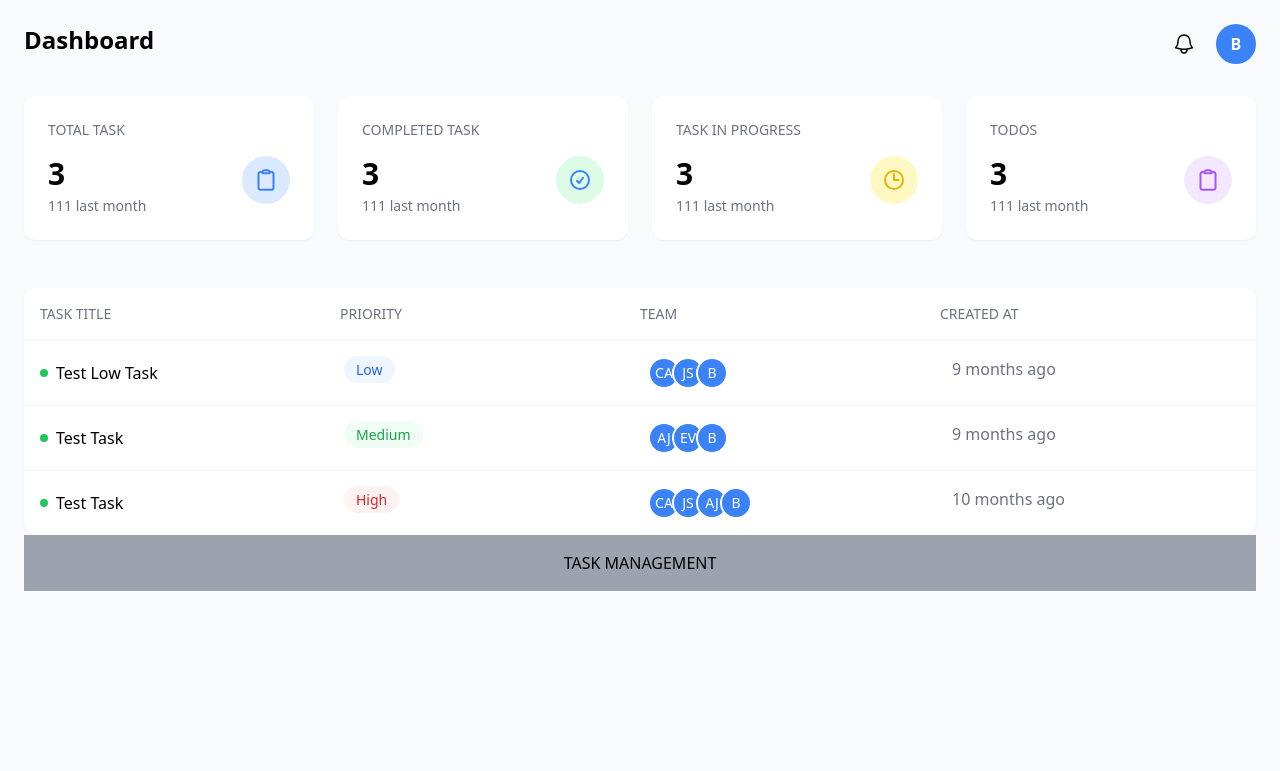
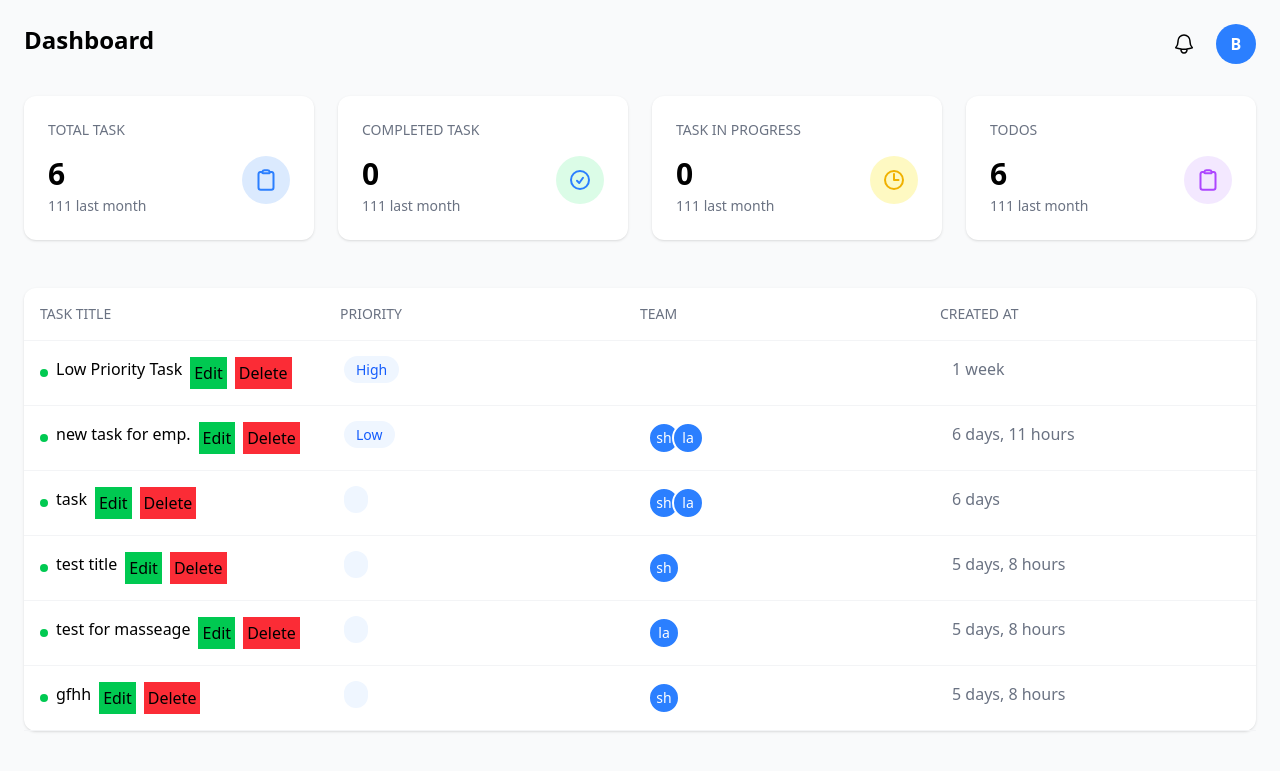
Before and after one commit to shahinurbd/Task-management-project, a Django app: page /tasks/admin-dashboard/ in a window 1280 px wide. Shown: the top 771 px of the page. Run offline with Django 5.2, Linux system fonts and the light colour scheme; data comes from the database, SQL or seed files in the repository.

Commit message:
module-8

```diff
--- a/static/css/output.css
+++ b/static/css/output.css
@@ -637,6 +637,10 @@ video {
   margin-bottom: 0.25rem;
 }
 
+.mb-10 {
+  margin-bottom: 2.5rem;
+}
+
 .mb-12 {
   margin-bottom: 3rem;
 }
@@ -649,8 +653,12 @@ video {
   margin-bottom: 2rem;
 }
 
-.mt-5 {
-  margin-top: 1.25rem;
+.mt-10 {
+  margin-top: 2.5rem;
+}
+
+.mt-4 {
+  margin-top: 1rem;
 }
 
 .block {
@@ -795,6 +803,10 @@ video {
   border-radius: 9999px;
 }
 
+.rounded-lg {
+  border-radius: 0.5rem;
+}
+
 .rounded-xl {
   border-radius: 0.75rem;
 }
@@ -846,6 +858,11 @@ video {
   background-color: rgb(249 250 251 / var(--tw-bg-opacity, 1));
 }
 
+.bg-gray-500 {
+  --tw-bg-opacity: 1;
+  background-color: rgb(107 114 128 / var(--tw-bg-opacity, 1));
+}
+
 .bg-green-100 {
   --tw-bg-opacity: 1;
   background-color: rgb(220 252 231 / var(--tw-bg-opacity, 1));
@@ -874,6 +891,11 @@ video {
 .bg-red-500 {
   --tw-bg-opacity: 1;
   background-color: rgb(239 68 68 / var(--tw-bg-opacity, 1));
+}
+
+.bg-rose-500 {
+  --tw-bg-opacity: 1;
+  background-color: rgb(244 63 94 / var(--tw-bg-opacity, 1));
 }
 
 .bg-rose-600 {
@@ -915,6 +937,11 @@ video {
 
 .p-6 {
   padding: 1.5rem;
+}
+
+.px-2 {
+  padding-left: 0.5rem;
+  padding-right: 0.5rem;
 }
 
 .px-3 {
--- a/tasks/models.py
+++ b/tasks/models.py
@@ -56,7 +56,6 @@ class TaskDetail(models.Model):
         on_delete=models.CASCADE,
         related_name='details'
         )
-    assigned_to = models.CharField(max_length=100)
     priority = models.CharField(
         max_length=1, choices=PRIORITY_OPTIONS, default=LOW
     )
--- a/tasks/templates/dashboard/admin_dashboard.html
+++ b/tasks/templates/dashboard/admin_dashboard.html
@@ -11,105 +11,47 @@
         <div>CREATED AT</div>
 
     </div>
-    <!-- task items -->
-    <div class="divide-y divide-gray-100">
+   {% for task in tasks %}
+     <!-- task items -->
+     <div class="divide-y divide-gray-100">
         <div class="grid grid-cols-4 gap-4 item-center p-4 border-b border-gray-100">
             <div class="flex items-center gap-2">
                 <div class="w-2 h-2 bg-green-500 rounded-full">
                 </div>
-                <div>
-                    <span>Test Low Task</span>
+                <div class="flex">
+                    <span>{{task.title}}</span>
+                    <form action="{% url 'update-task' task.id %}" method="GET">
+                        {% csrf_token %}
+                        <button type="submit" class="px-1 py-1 bg-green-500 mx-2">Edit
+                        </button>
+                    </form>
+                    <form action="{% url 'delete-task' task.id %}" method="POST">
+                        {% csrf_token %}
+                        <button type="submit" class="px-1 py-1 bg-red-500">Delete
+                        </button>
+                    </form>
                 </div>
             </div>
 
             <div>
-                <span class="px-3 py-1  rounded-full bg-blue-50 text-blue-600 text-sm">Low</span>
+                <span class="px-3 py-1  rounded-full bg-blue-50 text-blue-600 text-sm">{{task.details.get_priority_display}}</span>
             </div>
             <div class="flex -space-x-2">
-                <div class="w-8 h-8 rounded-full bg-blue-500 flex items-center justify-center text-white text-sm border-2 border-white">
-                    CA
-                </div>
-                <div class="w-8 h-8 rounded-full bg-blue-500 flex items-center justify-center text-white text-sm border-2 border-white">
-                    JS
-                </div>
-                <div class="w-8 h-8 rounded-full bg-blue-500 flex items-center justify-center text-white text-sm border-2 border-white">
-                    B
-                </div>
+                {% for emp in task.assigned_to.all %}
+                    <div class="w-8 h-8 rounded-full bg-blue-500 flex items-center justify-center text-white text-sm border-2 border-white">
+                    {{emp.name|slice:':2'}}
+                    </div>
+                {% endfor %}
             </div>
             <div>
-                <span class="text-gray-500">9 months ago</span>
+                <span class="text-gray-500">{{task.created_at|timesince}}</span>
             </div>
 
         </div>
 
     </div>
-    <!-- task items -->
-    <div class="divide-y divide-gray-100">
-        <div class="grid grid-cols-4 gap-4 item-center p-4 border-b border-gray-100">
-            <div class="flex items-center gap-2">
-                <div class="w-2 h-2 bg-green-500 rounded-full">
-                </div>
-                <div>
-                    <span>Test Task</span>
-                </div>
-            </div>
+   {% endfor %}
 
-            <div>
-                <span class="px-3 py-1  rounded-full bg-green-50 text-green-600 text-sm">Medium</span>
-            </div>
-            <div class="flex -space-x-2">
-                <div class="w-8 h-8 rounded-full bg-blue-500 flex items-center justify-center text-white text-sm border-2 border-white">
-                    AJ
-                </div>
-                <div class="w-8 h-8 rounded-full bg-blue-500 flex items-center justify-center text-white text-sm border-2 border-white">
-                    EV
-                </div>
-                <div class="w-8 h-8 rounded-full bg-blue-500 flex items-center justify-center text-white text-sm border-2 border-white">
-                    B
-                </div>
-            </div>
-            <div>
-                <span class="text-gray-500">9 months ago</span>
-            </div>
-
-        </div>
-
-    </div>
-    <!-- task items -->
-    <div class="divide-y divide-gray-100">
-        <div class="grid grid-cols-4 gap-4 item-center p-4">
-            <div class="flex items-center gap-2">
-                <div class="w-2 h-2 bg-green-500 rounded-full">
-                </div>
-                <div>
-                    <span>Test Task</span>
-                </div>
-            </div>
-
-            <div>
-                <span class="px-3 py-1  rounded-full bg-red-50 text-red-600 text-sm">High</span>
-            </div>
-            <div class="flex -space-x-2">
-                <div class="w-8 h-8 rounded-full bg-blue-500 flex items-center justify-center text-white text-sm border-2 border-white">
-                    CA
-                </div>
-                <div class="w-8 h-8 rounded-full bg-blue-500 flex items-center justify-center text-white text-sm border-2 border-white">
-                    JS
-                </div>
-                <div class="w-8 h-8 rounded-full bg-blue-500 flex items-center justify-center text-white text-sm border-2 border-white">
-                    AJ
-                </div>
-                <div class="w-8 h-8 rounded-full bg-blue-500 flex items-center justify-center text-white text-sm border-2 border-white">
-                    B
-                </div>
-            </div>
-            <div>
-                <span class="text-gray-500">10 months ago</span>
-            </div>
-
-        </div>
-
-    </div>
   </div>
 
 </div>
--- a/tasks/templates/dashboard/dashboard.html
+++ b/tasks/templates/dashboard/dashboard.html
@@ -5,7 +5,7 @@
     <meta charset="UTF-8">
     <meta name="viewport" content="width=device-width, initial-scale=1.0">
     <title>{% block title %}{% endblock title %}</title>
-    <link rel="stylesheet" href="{% static "css/output.css" %}">
+    <script src="https://unpkg.com/@tailwindcss/browser@4"></script>
 </head>
 <body class="bg-gray-50 p-6">
 
@@ -32,11 +32,13 @@
             <!-- stats grid -->
              <div class="grid grid-cols-4 gap-6 mb-12">
                 <!-- task card -->
+                 {% comment %} total task {% endcomment %}
+                <a href="{% url 'admin-dashboard' %}">
                 <div class="bg-white p-6 rounded-xl shadow-sm">
                     <h3 class="text-sm font-medium text-gray-500 mb-4">TOTAL TASK</h3>
                     <div class="flex justify-between items-start">
                         <div>
-                            <p class="text-3xl font-semibold mb-1">3</p>
+                            <p class="text-3xl font-semibold mb-1">{{counts.total}}</p>
                             <p class="text-gray-500 text-sm">111 last month</p>
                         </div>
                         <div class="bg-blue-100 p-3 rounded-full ">
@@ -50,12 +52,14 @@
                     </div>
 
                 </div>
+                </a>
                 <!-- complete task -->
+                <a href="{% url 'admin-dashboard' %}?type=completed">
                 <div class="bg-white p-6 rounded-xl shadow-sm">
                     <h3 class="text-sm font-medium text-gray-500 mb-4">COMPLETED TASK</h3>
                     <div class="flex justify-between items-start">
                         <div>
-                            <p class="text-3xl font-semibold mb-1">3</p>
+                            <p class="text-3xl font-semibold mb-1">{{counts.completed}}</p>
                             <p class="text-gray-500 text-sm">111 last month</p>
                         </div>
                         <div class="bg-green-100 p-3 rounded-full">
@@ -67,12 +71,14 @@
                     </div>
 
                 </div>
+                </a>
                 <!-- task in progress -->
+                <a href="{% url 'admin-dashboard' %}?type=in-progress">
                 <div class="bg-white p-6 rounded-xl shadow-sm">
                     <h3 class="text-sm font-medium text-gray-500 mb-4">TASK IN PROGRESS</h3>
                     <div class="flex justify-between items-start">
                         <div>
-                            <p class="text-3xl font-semibold mb-1">3</p>
+                            <p class="text-3xl font-semibold mb-1">{{counts.in_progress}}</p>
                             <p class="text-gray-500 text-sm">111 last month</p>
                         </div>
                         <div class="bg-yellow-100 p-3 rounded-full">
@@ -85,12 +91,14 @@
                     </div>
 
                 </div>
+                </a>
                 <!-- todos -->
+                <a href="{% url 'admin-dashboard' %}?type=pending">
                 <div class="bg-white p-6 rounded-xl shadow-sm">
                     <h3 class="text-sm font-medium text-gray-500 mb-4">TODOS</h3>
                     <div class="flex justify-between items-start">
                         <div>
-                            <p class="text-3xl font-semibold mb-1">3</p>
+                            <p class="text-3xl font-semibold mb-1">{{counts.pending}}</p>
                             <p class="text-gray-500 text-sm">111 last month</p>
                         </div>
                         <div class="bg-purple-100 p-3 rounded-full">
@@ -102,6 +110,15 @@
                     </div>
 
                 </div>
+                </a>
+            </div>
+
+            <div>
+                {% if messages %}
+                    {% for message in messages %}
+                        <div class="px-2 py-1 {% if message.tags == 'success' %}bg-red-500{% endif %}">{{message}}</div>
+                    {% endfor %}
+                {% endif %}
             </div>
 
             {% comment "task table" %}{% endcomment %}
@@ -113,6 +130,6 @@
 
      </div>
 
-    {% include "footer.html" %}
+
 </body>
 </html>
--- a/tasks/urls.py
+++ b/tasks/urls.py
@@ -1,10 +1,12 @@
 from django.urls import path
-from tasks.views import admin_dashboard, user_dashboard, test,task_form, view_task
+from tasks.views import admin_dashboard, user_dashboard, test,create_task, view_task, update_task,delete_task
 urlpatterns = [
-    path('admin-dashboard/', admin_dashboard),
+    path('admin-dashboard/', admin_dashboard, name="admin-dashboard"),
     path('user-dashboard/', user_dashboard),
     path('test/', test),
-    path('task_form/', task_form),
-    path('view_task/', view_task)
+    path('create-task/', create_task, name="create-task"),
+    path('view_task/', view_task),
+    path('update-task/<int:id>/',update_task, name='update-task'),
+    path('delete-task/<int:id>/',delete_task, name='delete-task'),
 
 ]
--- a/tasks/views.py
+++ b/tasks/views.py
@@ -1,12 +1,52 @@
-from django.shortcuts import render
+from django.shortcuts import render,redirect
 from django.http import HttpResponse
-from tasks.forms import TaskForm, TaskModelForm
+from tasks.forms import TaskForm, TaskModelForm,TaskDetailModelForm
 from tasks.models import Employee,Task,TaskDetail,Project
 from datetime import date
 from django.db.models import Q,Count,Min,Max,Avg
+from django.contrib import messages
 # Create your views here.
 def admin_dashboard(request):
-    return render(request, "dashboard/admin_dashboard.html")
+
+
+    #getting task count
+    # total_task = tasks.count()
+    # pending_task = Task.objects.filter(status='PENDING').count()
+    # in_progress_task = Task.objects.filter(status='IN_PROGRESS').count()
+    # completed_task = Task.objects.filter(status='COMPLETED').count()
+
+    type = request.GET.get('type', 'all')
+
+
+    counts = Task.objects.aggregate(
+
+        total=Count('id'),
+        completed=Count('id', filter=Q(status='COMPLETED')),
+        in_progress=Count('id', filter=Q(status='IN_PROGRESS')),
+        pending=Count('id', filter=Q(status='PENDING'))
+    )
+
+
+
+    #retriving task data
+
+    base_query = Task.objects.select_related('details').prefetch_related('assigned_to')
+
+    if type=='completed':
+        tasks = base_query.filter(status='COMPLETED')
+    elif type=='in-progress':
+        tasks = base_query.filter(status='IN_PROGRESS')
+    if type=='pending':
+        tasks = base_query.filter(status='PENDING')
+    if type=='all':
+        tasks = base_query.all()
+
+
+    context = {
+        "tasks": tasks,
+        "counts": counts
+    }
+    return render(request, "dashboard/admin_dashboard.html", context)
 
 def user_dashboard(request):
     return render(request, "dashboard/user_dashboard.html")
@@ -24,37 +64,65 @@ def test(request):
     }
     return render(request, "test.html",context)
 
-def task_form(request):
+def create_task(request):
     # employee = Employee.objects.all()
-    form = TaskModelForm()
+    task_form = TaskModelForm()
+    task_detail_form = TaskDetailModelForm()
     if request.method == "POST":
-        form = TaskModelForm(request.POST)
-        if form.is_valid():
+        task_form = TaskModelForm(request.POST)
+        task_detail_form = TaskDetailModelForm(request.POST)
+
+        if task_form.is_valid() and task_detail_form.is_valid():
 
             """For Model form data"""
-            form.save()
+            task = task_form.save()
+            task_detail = task_detail_form.save(commit=False)
+            task_detail.task = task
+            task_detail.save()
 
-            return render(request, 'task_form.html', {"form": form, "message": "task added successfully"})
-
-            """for django form data"""
-            # data = form.cleaned_data
-            # title = data.get('title')
-            # description = data.get('description')
-            # due_date = data.get('due_date')
-            # assigned_to = data.get('assigned_to')
-
-            # task = Task.objects.create(title=title, description=description, due_date=due_date)
-
-            # #assign employee to tasks
-            # for emp_id in assigned_to:
-            #     employee = Employee.objects.get(id=emp_id)
-            #     task.assigned_to.add(employee)
+            messages.success(request,"Task created successfully")
+            return redirect("create-task")
 
             return HttpResponse("Task added succesfully!")
 
+    context = {"task_form": task_form, "task_detail_form": task_detail_form}
+    return render(request,'task_form.html',context)
 
-    context = {"form": form}
+
+def update_task(request, id):
+    task = Task.objects.get(id=id)
+    task_form = TaskModelForm(instance=task)
+
+    if task.details:
+        task_detail_form = TaskDetailModelForm(instance=task.details)
+    if request.method == "POST":
+        task_form = TaskModelForm(request.POST, instance=task)
+        task_detail_form = TaskDetailModelForm(request.POST, instance=task.details)
+
+        if task_form.is_valid() and task_detail_form.is_valid():
+
+            """For Model form data"""
+            task = task_form.save()
+            task_detail = task_detail_form.save(commit=False)
+            task_detail.task = task
+            task_detail.save()
+
+            messages.success(request, "Task Updated Successfully")
+            return redirect('update-task', id)
+
+    context = {"task_form": task_form, "task_detail_form": task_detail_form}
     return render(request,'task_form.html',context)
+
+def delete_task(request, id):
+    if request.method == 'POST':
+        task = Task.objects.get(id=id)
+        task.delete()
+        messages.success(request, 'Task Deleted Successfully')
+        return redirect('admin-dashboard')
+    else:
+        messages.error(request, 'Something went wrong')
+        return redirect('admin-dashboard')
+
 
 
 def view_task(request):
```
Also changed, not shown: tasks/forms.py (+15 -1 lines), tasks/templates/task_form.html (+7 -4 lines), tasks/migrations/0002_remove_taskdetail_assigned_to.py (added).
